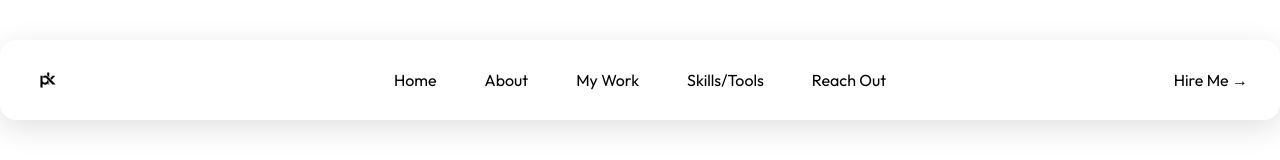
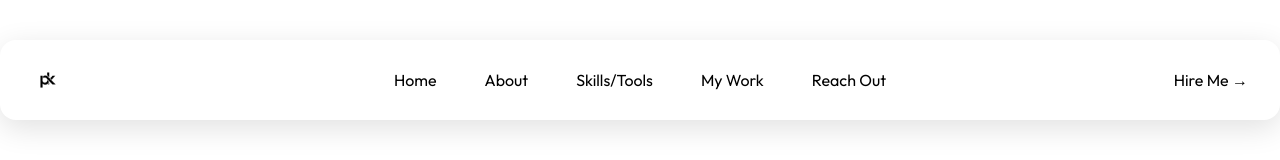
Before and after one commit to PkTheCoda/portfolio, a React (Vite) app: page / in a window 1280 px wide. Shown: the top 160 px of the page. Built offline with nearby package versions, Linux system fonts and the light colour scheme.

Commit message:
changed navbar order

```diff
--- a/src/Components/Header.jsx
+++ b/src/Components/Header.jsx
@@ -7,8 +7,8 @@ import pranavtextlogo from '../Images/pranavlogotext.png'
 const navigation = [
   { name: 'Home', href: '/' },
   { name: 'About', href: '#about' },
+  { name: 'Skills/Tools', href: '#tools' },
   { name: 'My Work', href: '#work' },
-  { name: 'Skills/Tools', href: '#tools' },
   { name: 'Reach Out', href: '#contact' },
 ]
 
```
